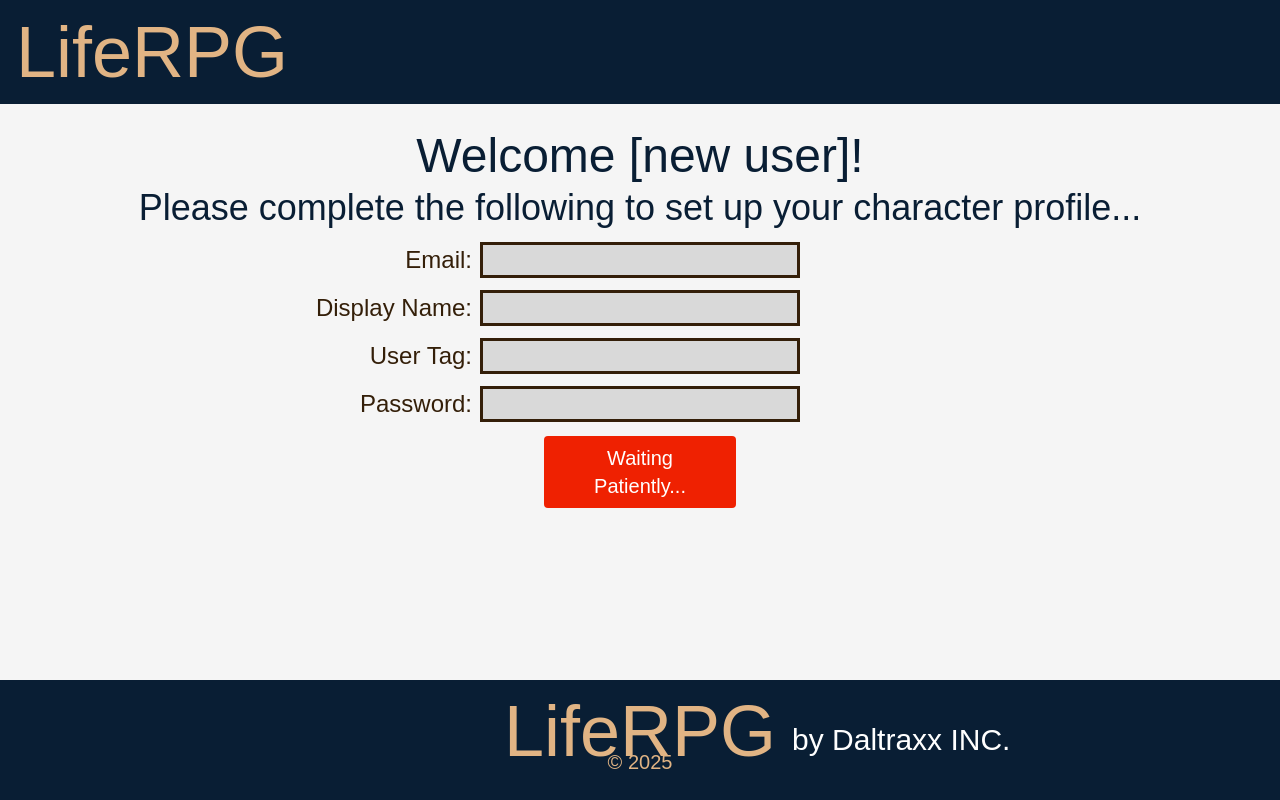
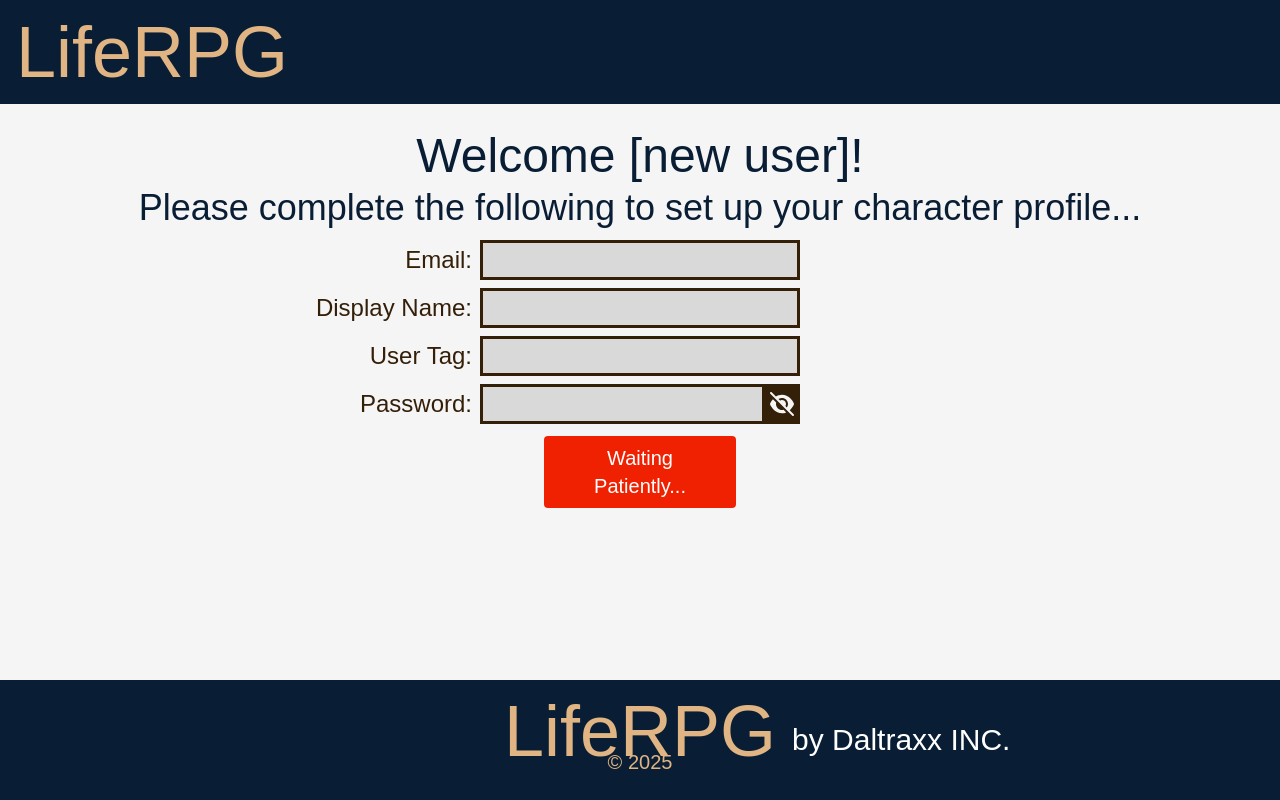
Before and after one commit to Daltraxx/life-rpg, a Next.js app: page /create-account in a window 1280 px wide. Built offline with nearby package versions, Linux system fonts and the light colour scheme; a web font is replaced by a local one.

Commit message:
add password visibility toggle

```diff
--- a/src/app/ui/account-creation/CreateAccountForm/CreateAccountForm.tsx
+++ b/src/app/ui/account-creation/CreateAccountForm/CreateAccountForm.tsx
@@ -15,6 +15,10 @@ import useSignupValidation, {
   ValidationErrorMessages,
 } from "@/utils/hooks/useSignupValidation";
 
+import { FontAwesomeIcon } from "@fortawesome/react-fontawesome";
+import { faEye, faEyeSlash } from "@fortawesome/free-solid-svg-icons";
+import clsx from "clsx";
+
 const INITIAL_SIGNUP_STATE: SignupState = {
   errors: {},
   message: null,
@@ -22,12 +26,7 @@ const INITIAL_SIGNUP_STATE: SignupState = {
 
 type Field = keyof ValidationErrorMessages;
 
-export const FIELDS: Field[] = [
-  "email",
-  "username",
-  "usertag",
-  "password",
-];
+export const FIELDS: Field[] = ["email", "username", "usertag", "password"];
 export type InteractedFields = Record<Field, boolean>;
 export const INITIAL_INTERACTED_FIELDS: InteractedFields = Object.fromEntries(
   FIELDS.map((field) => [field, false])
@@ -91,6 +90,13 @@ export default function CreateAccountForm(): ReactElement {
   const [interactedFields, setInteractedFields] = useState(
     INITIAL_INTERACTED_FIELDS
   );
+
+  const [showPassword, setShowPassword] = useState(false);
+  const passwordIcon = showPassword ? faEye : faEyeSlash;
+  const handlePasswordToggle = () => {
+    console.log("Toggling password visibility");
+    setShowPassword((prev) => !prev);
+  };
 
   const handleChange = ({ target }: React.ChangeEvent<HTMLInputElement>) => {
     setInteractedFields((prev) => ({ ...prev, [target.name]: true }));
@@ -219,13 +225,16 @@ export default function CreateAccountForm(): ReactElement {
           />
         </div>
 
-        <div className={styles.inputContainer}>
+        <div
+          className={clsx(styles.inputContainer)}
+        >
           <Label htmlFor="password" size="24-responsive">
             Password:
           </Label>
+          <div className={styles.passwordInputContainer}>
             <input
               id="password"
-            type="password"
+              type={showPassword ? "text" : "password"}
               name="password"
               autoComplete="new-password"
               value={formData.password}
@@ -233,6 +242,17 @@ export default function CreateAccountForm(): ReactElement {
               aria-describedby={errors.password ? "password-error" : undefined}
               required
             />
+            <button
+              type="button"
+              className={styles.passwordToggleButton}
+              onClick={handlePasswordToggle}
+            >
+              <FontAwesomeIcon
+                icon={passwordIcon}
+                className={styles.passwordToggle}
+              />
+            </button>
+          </div>
           <FieldErrorsDisplay
             errors={errors.password}
             id="password-error"
--- a/src/app/ui/account-creation/CreateAccountForm/styles.module.css
+++ b/src/app/ui/account-creation/CreateAccountForm/styles.module.css
@@ -44,8 +44,8 @@
 .inputContainer input {
   font-size: 1.3rem;
   background-color: var(--gray-200, #d9d9d9);
-  height: 2.25rem;
   width: 100%;
+  height: 2.5rem;
   border: 3px solid var(--brown-600, #362009);
   padding-left: 0.5rem;
 }
@@ -57,6 +57,38 @@
 
 .loadingIndicator {
   color: var(--orange-600, #cd6d07);
+}
+
+.passwordInputContainer {
+  position: relative;
+  display: flex;
+  align-items: center;
+}
+
+.passwordInputContainer input {
+  width: calc(100% - 2.5rem); /* Adjust width to accommodate toggle button */
+}
+
+.passwordToggleButton {
+  width: 2.5rem;
+  background-color: var(--brown-600, #362009);
+  height: 2.5rem;
+  display: flex;
+  align-items: center;
+  justify-content: center;
+}
+
+.passwordToggleButton svg {
+  width: 1.5rem;
+  height: 1.5rem;
+}
+
+.passwordToggleButton:hover {
+  cursor: pointer;
+}
+
+.passwordToggleButton path {
+  fill: var(--background, #f5f5f5);
 }
 
 .errorMessage p {
```
Lines whose indentation alone changed are shown as unchanged.
